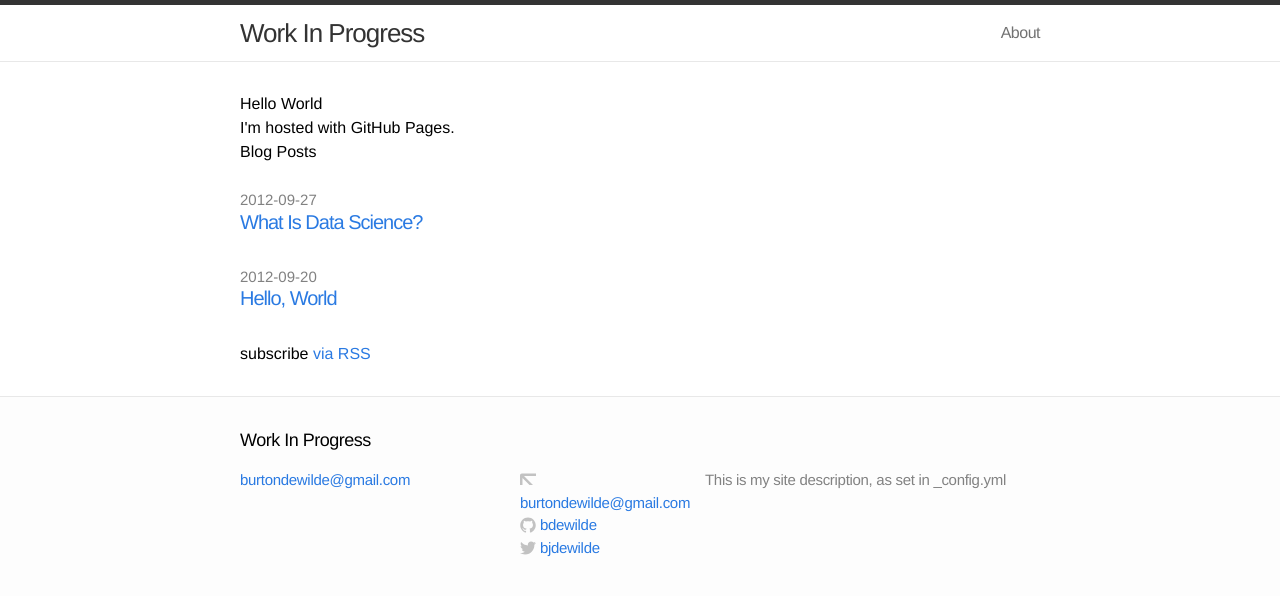
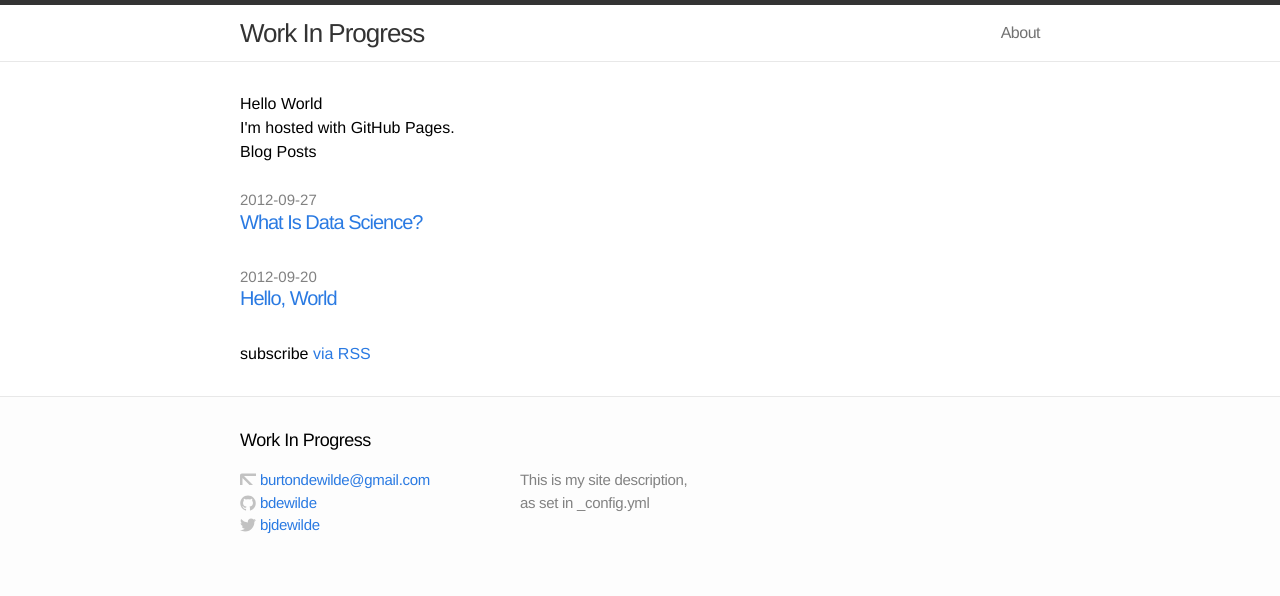
Before and after one commit to bdewilde/bdewilde.github.io, a Jekyll site: the page built from index.html, in a window 1280 px wide. Shown: the top 596 px of the page. Built offline with Jekyll 4.4.1, drawn with Linux system fonts in a browser that asks for light colours.

Commit message:
try try again

```diff
--- a/_includes/footer.html
+++ b/_includes/footer.html
@@ -4,14 +4,14 @@
 
     <h2 class="footer-heading">{{ site.title }}</h2>
 
-    <div class="footer-col-1 column">
+    <!--<div class="footer-col-1 column">
       <ul>
-        <!--<li>{{ site.title }}</li>-->
+        <li>{{ site.title }}</li>
         <li><a href="mailto:{{ site.email }}">{{ site.email }}</a></li>
       </ul>
-    </div>
+    </div>-->
 
-    <div class="footer-col-2 column">
+    <div class="footer-col-1 column">
       <ul>
         {% if site.email %}<li>
 
@@ -67,7 +67,7 @@
       </ul>
     </div>
 
-    <div class="footer-col-3 column">
+    <div class="footer-col-2 column">
       <p class="text">{{ site.description }}</p>
     </div>
 
```
